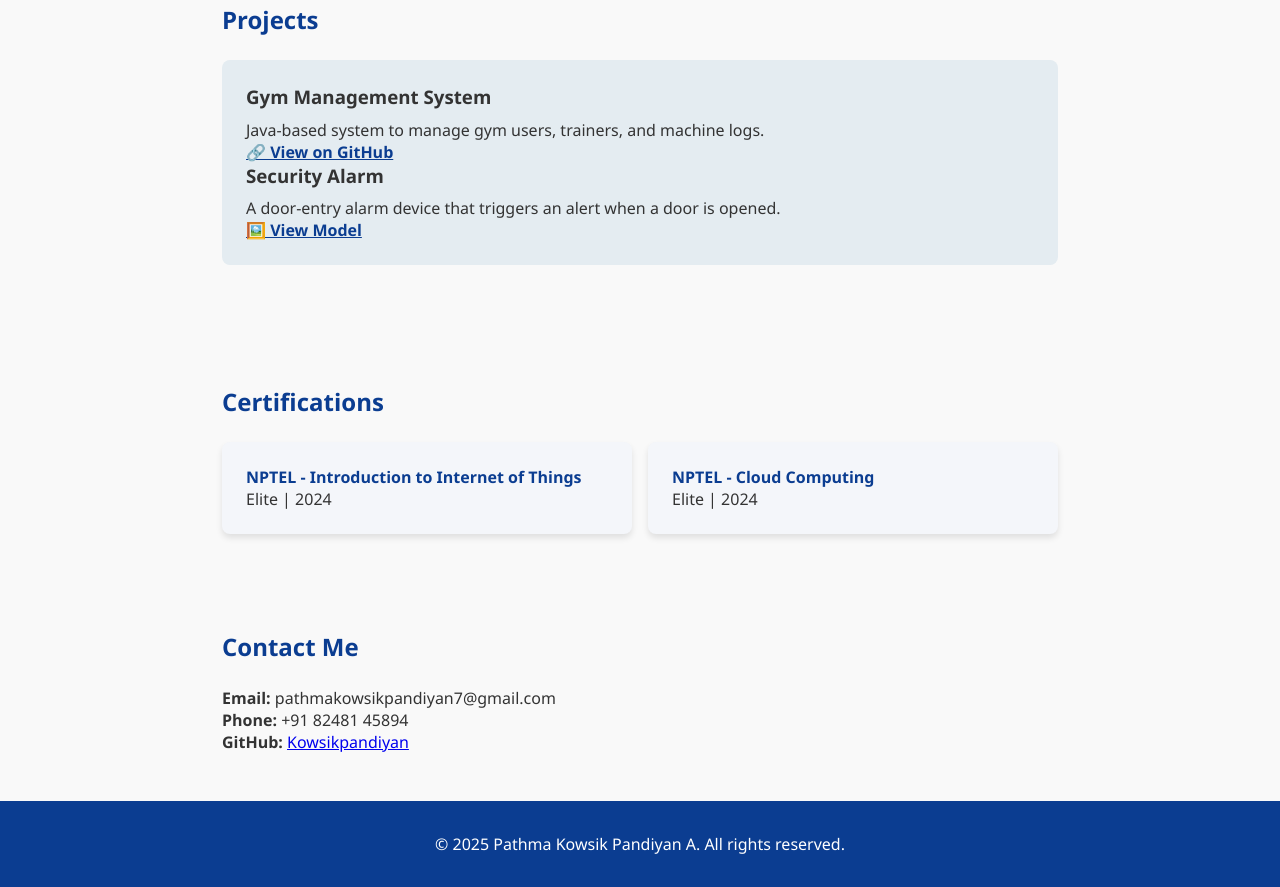
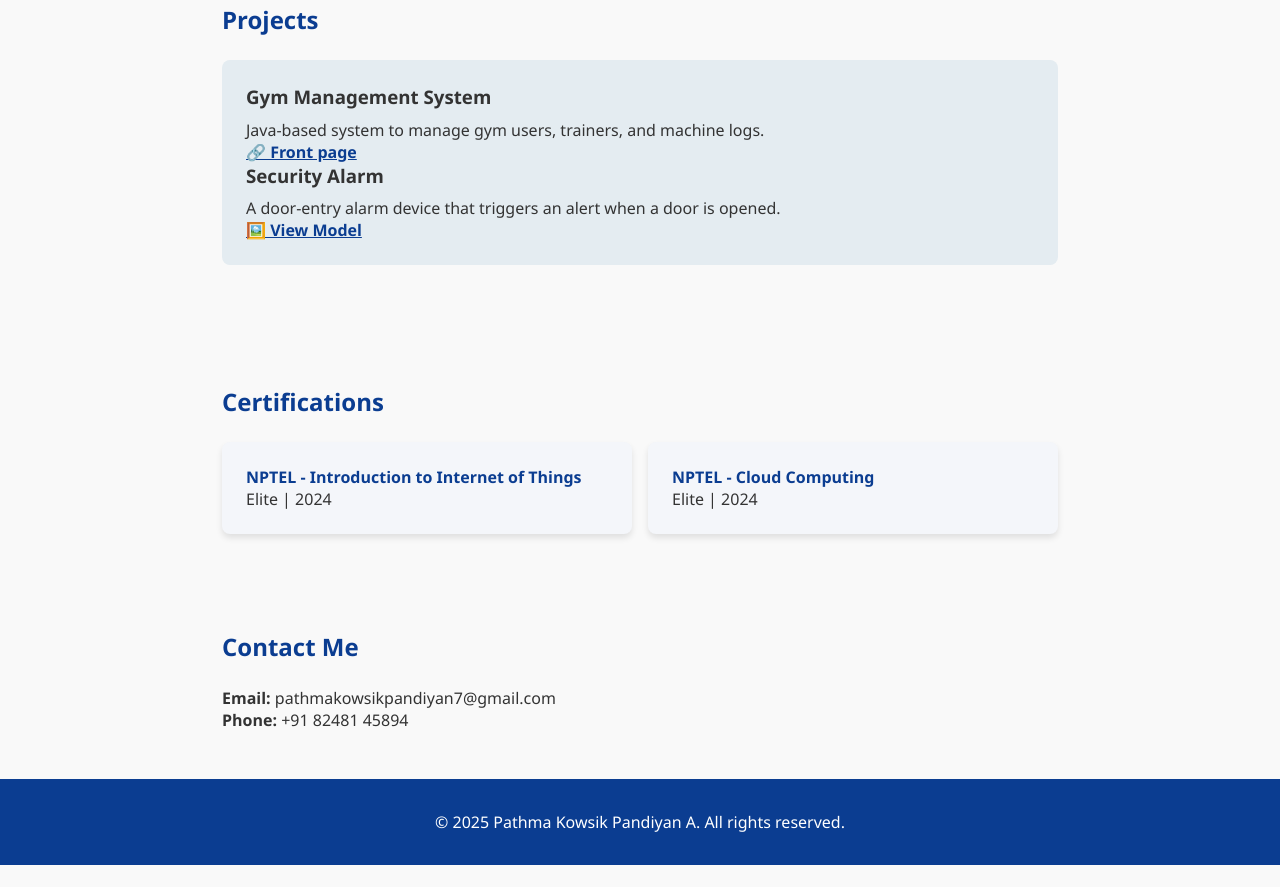
Before and after one commit to Kowsikpandiyan/portfolio, a plain HTML site: page index.html in a window 1280 px wide. Shown: the part 1040-1927 px from the top of the page. After the commit the page ends 1905 px from the top, so only its background shows below. Drawn offline with Linux system fonts and the light colour scheme.

Commit message:
Update index.html

```diff
--- a/index.html
+++ b/index.html
@@ -62,7 +62,7 @@
     <div class="project-card">
       <h3>Gym Management System</h3>
       <p>Java-based system to manage gym users, trainers, and machine logs.</p>
-      <a href="https://github.com/Kowsikpandiyan/java-project" target="_blank">🔗 View on GitHub</a>
+      <a href="page.png" target="_blank">🔗 Front page</a>
 
       <h3>Security Alarm</h3>
       <p>A door-entry alarm device that triggers an alert when a door is opened.</p>
@@ -88,7 +88,6 @@
     <h2>Contact Me</h2>
     <p><strong>Email:</strong> pathmakowsikpandiyan7@gmail.com</p>
     <p><strong>Phone:</strong> +91 82481 45894</p>
-    <p><strong>GitHub:</strong> <a href="https://github.com/Kowsikpandiyan" target="_blank">Kowsikpandiyan</a></p>
   </section>
 
   <footer>
```
